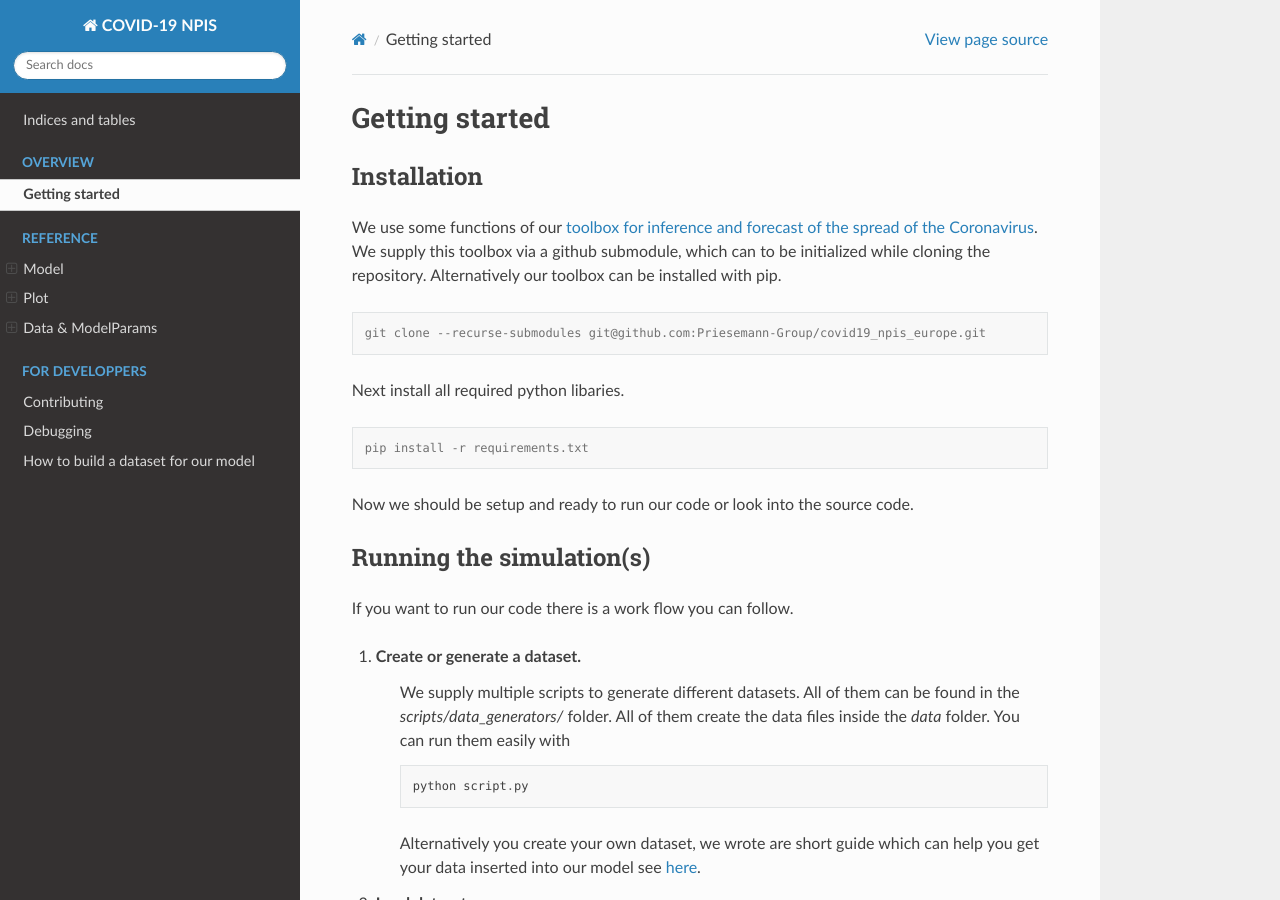
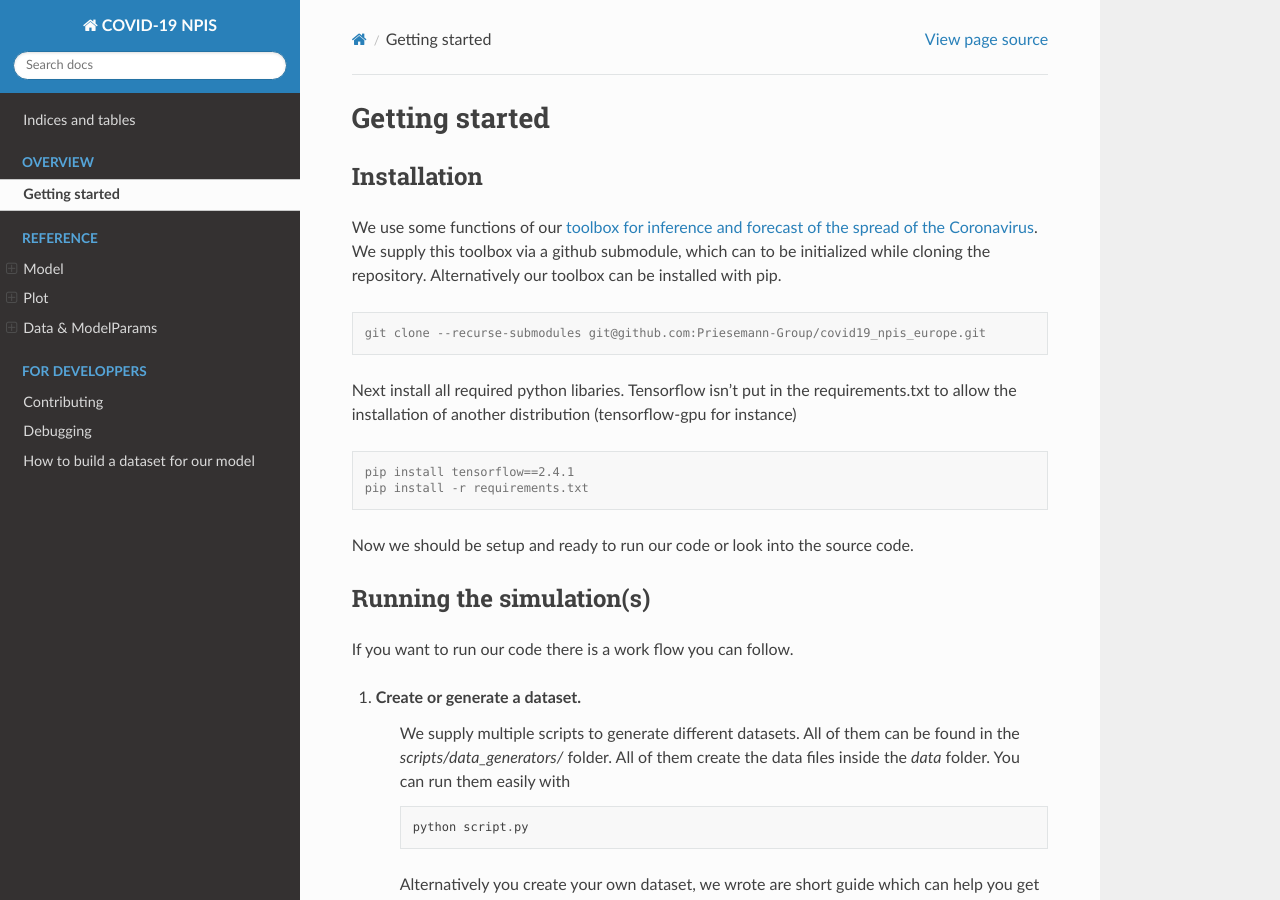
Before and after one commit to Priesemann-Group/covid19_npis_europe, a Sphinx documentation site: the page built from docs/source/doc/getting_started.rst, in a window 1280 px wide and 900 px high. Built offline with Sphinx 7.4.7 and the Read the Docs theme 2.0.0, drawn with Linux system fonts in a browser that asks for light colours; formulas are drawn with MathJax 3.

Commit message:
Modify installation docs

```diff
--- a/docs/source/doc/getting_started.rst
+++ b/docs/source/doc/getting_started.rst
@@ -10,11 +10,13 @@ We use some functions of our `toolbox for inference and forecast of the spread o
 
 		git clone --recurse-submodules git@github.com:Priesemann-Group/covid19_npis_europe.git
 
-Next install all required python libaries.
+Next install all required python libaries. Tensorflow isn't put in the
+requirements.txt to allow the installation of another distribution (tensorflow-gpu for instance)
 
 .. code-block:: console
 
-		pip install -r requirements.txt
+    pip install tensorflow==2.4.1
+    pip install -r requirements.txt
 
 
 Now we should be setup and ready to run our code or look into the source code.
```
